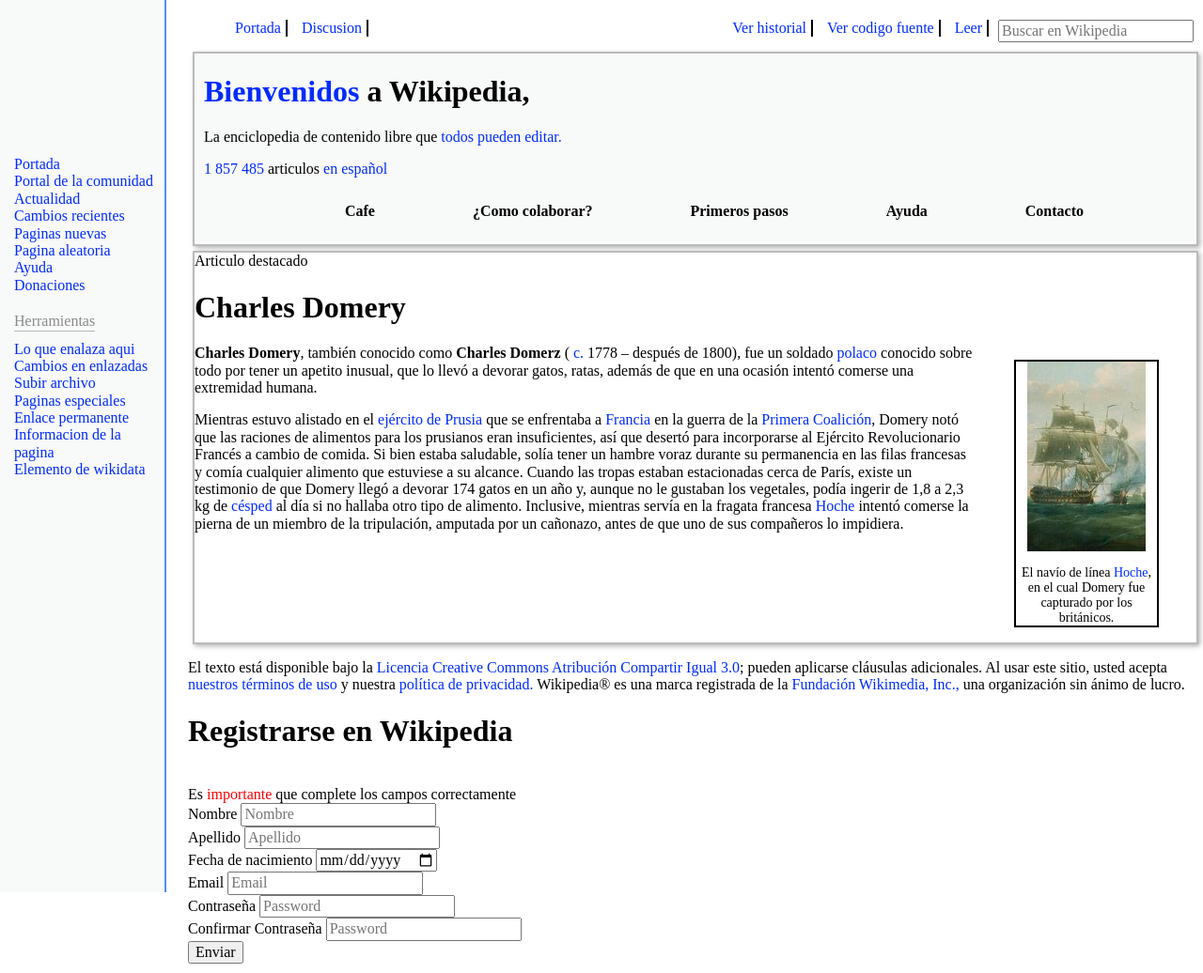
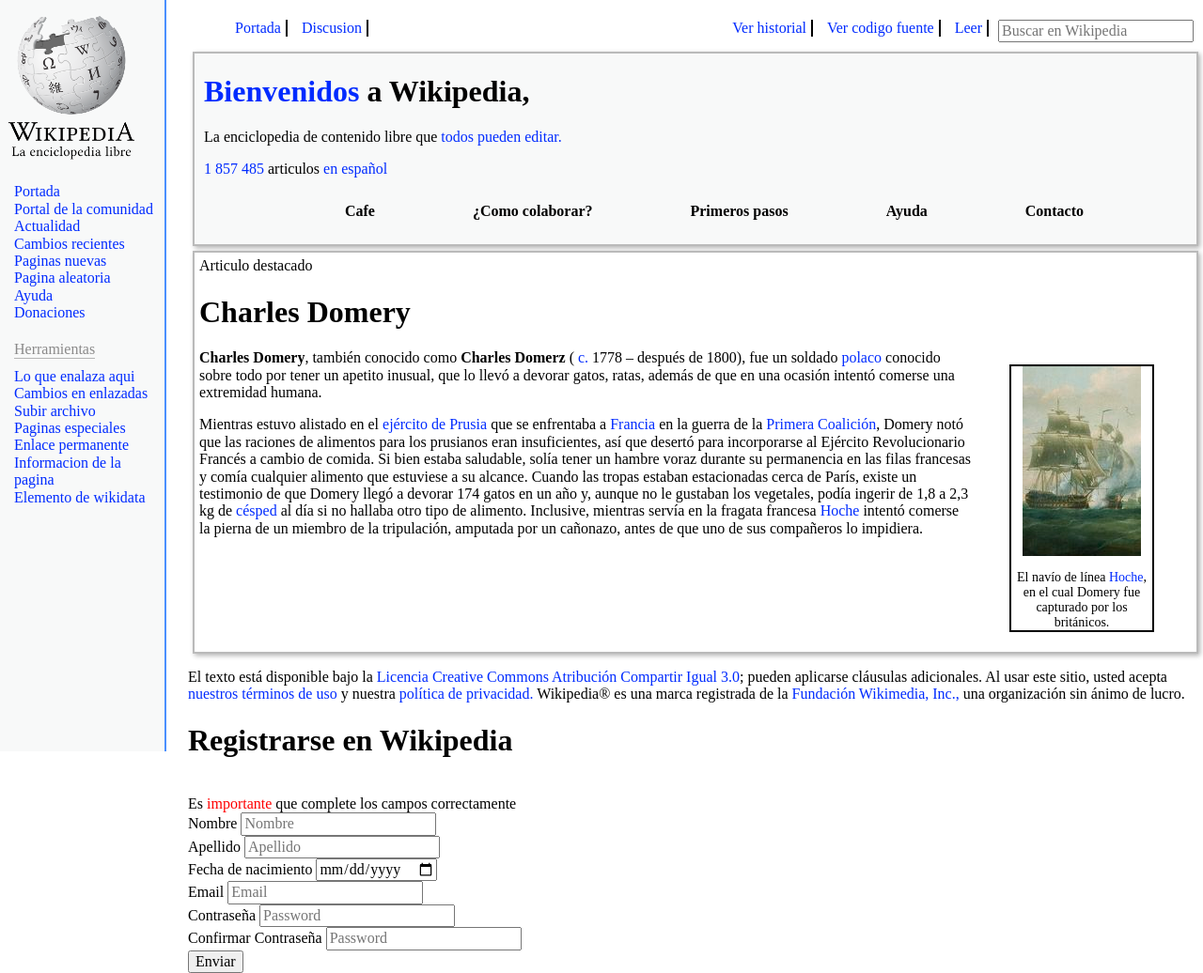
Before and after one commit to renpayero/PaginaWeb2, a plain HTML site: page index.html in a window 1280 px wide. Shown: the whole page at 94% size. Drawn offline with Linux system fonts and the light colour scheme.

Commit message:
logo_wikipedia

```diff
--- a/estilo.css
+++ b/estilo.css
@@ -13,9 +13,11 @@ ul {
     height: 100%;
     background-color: #f8f9f9 ;
     color: #fff;
-    padding-top: 150px;
     border-right: 2px solid #4B90FF
     ;
+}
+#logo_wikipedia{
+    height: 175px;
 }
 #navegacion_izquierda .ul__nav{
     margin-left: -25px ;
@@ -90,7 +92,7 @@ span{
     border: 2px solid #BABABA  ;
     box-shadow: 2px 2px 5px rgba(0, 0, 0, 0.3);
 }
-#articulo_destacado_div__div{
+.articulo_destacado_div__div{
     margin: 5px;
 }
 figure {
--- a/index.html
+++ b/index.html
@@ -11,6 +11,7 @@
 </head>
 <body>
     <div id="navegacion_izquierda">
+        <img id="logo_wikipedia" src="logo wikipedia.png" alt="">
         <nav class="nav">
         <ul class="ul__nav">
           <li class="ul__nav__li"><a href="https://es.wikipedia.org/wiki/Wikipedia:Portada">Portada</a></li>
```
Also changed, not shown: logo wikipedia.png (added).
